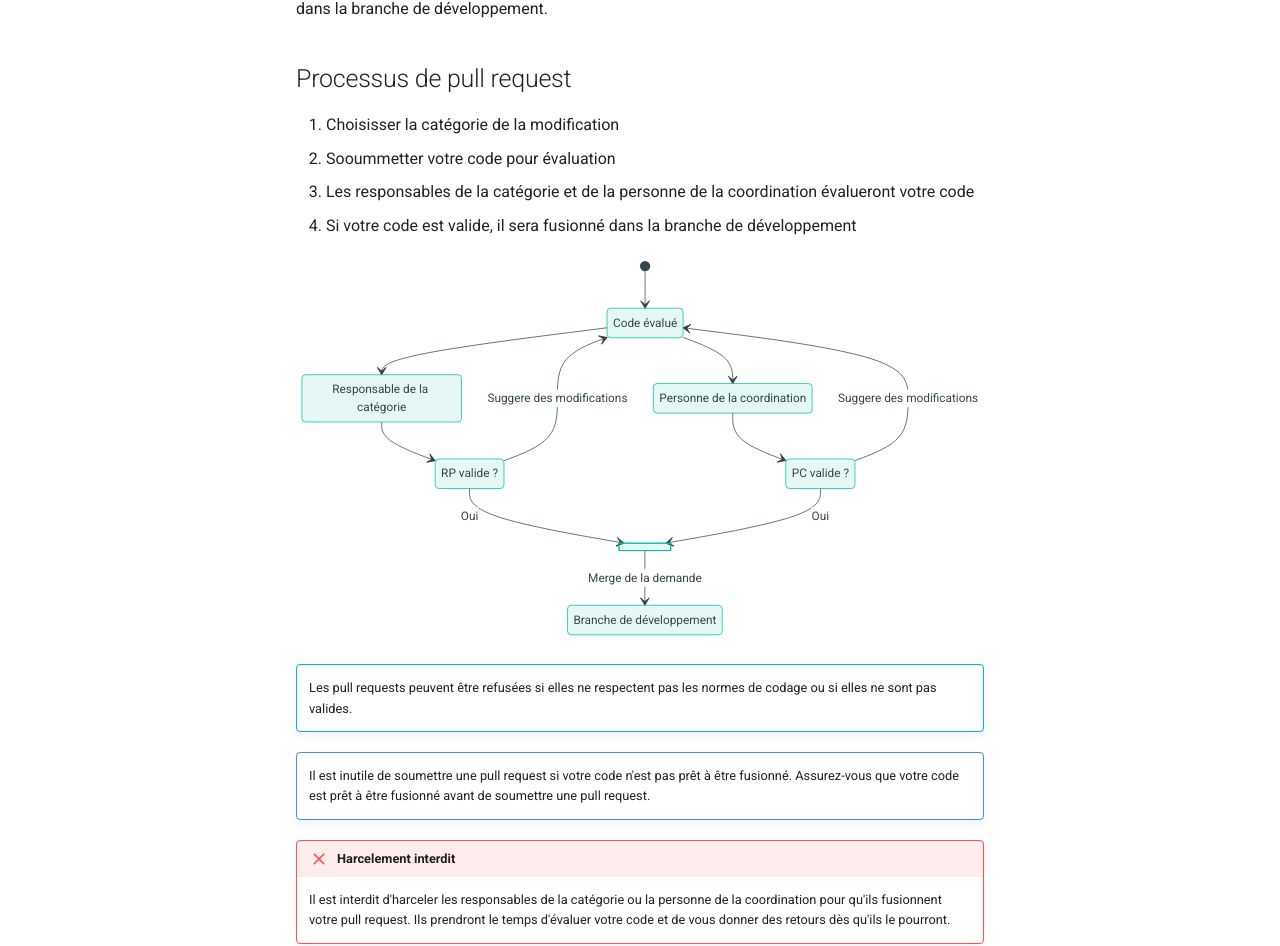
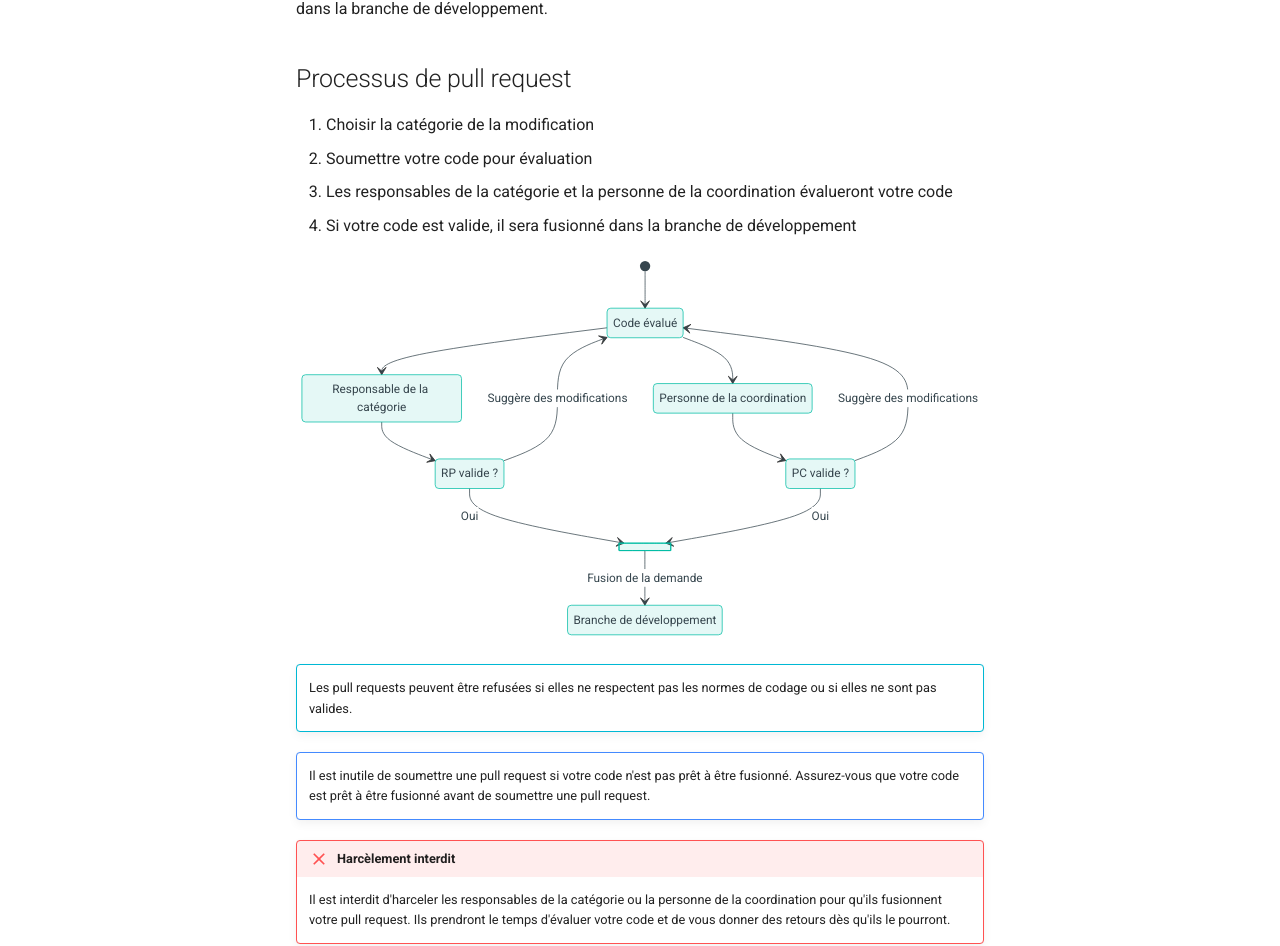
Before and after one commit to PapillonApp/docs, an MkDocs documentation site: the page built from docs/contribute/pull-request.md, in a window 1280 px wide and 1400 px high. Shown: the part 451-1397 px from the top of the window. Built offline with MkDocs 1.6.1 and Material for MkDocs 9.7.7, drawn with Linux system fonts in a browser that asks for light colours; comment, search, counter and statistics services are not loaded.

Commit message:
Update pull-request.md

````diff
--- a/docs/contribute/pull-request.md
+++ b/docs/contribute/pull-request.md
@@ -8,12 +8,13 @@ Chez Papillon, nous avons une politique de pull request pour les branches de dé
 
 ## Processus de pull request
 
-1. Choisisser la catégorie de la modification
-2. Sooummetter votre code pour évaluation
-3. Les responsables de la catégorie et de la personne de la coordination évalueront votre code
+1. Choisir la catégorie de la modification
+2. Soumettre votre code pour évaluation
+3. Les responsables de la catégorie et la personne de la coordination évalueront votre code
 4. Si votre code est valide, il sera fusionné dans la branche de développement
 
-``` mermaid
+```mermaid
+
 stateDiagram-v2
     CE : Code évalué
     RP : Responsable de la catégorie
@@ -47,5 +48,5 @@ state join_state <<join>>
 !!! note ""
     Il est inutile de soumettre une pull request si votre code n'est pas prêt à être fusionné. Assurez-vous que votre code est prêt à être fusionné avant de soumettre une pull request.
 
-!!! failure "Harcelement interdit"
+!!! failure "Harcèlement interdit"
     Il est interdit d'harceler les responsables de la catégorie ou la personne de la coordination pour qu'ils fusionnent votre pull request. Ils prendront le temps d'évaluer votre code et de vous donner des retours dès qu'ils le pourront.
````
Also changed, not shown: other parts of docs/contribute/pull-request.md (+3 -3 lines).
